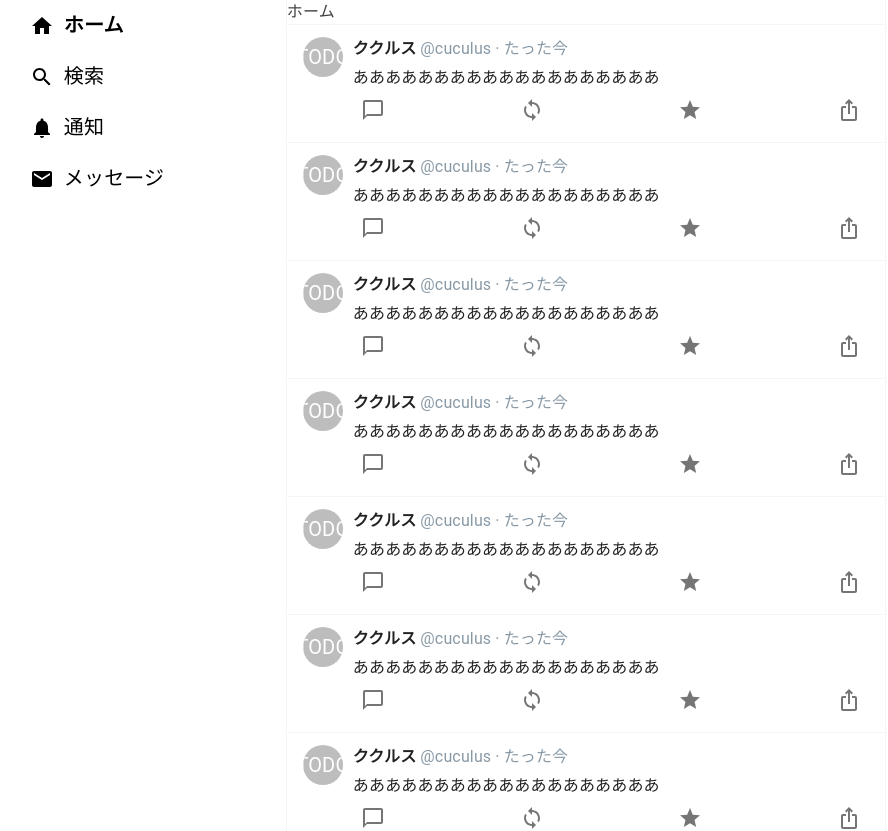
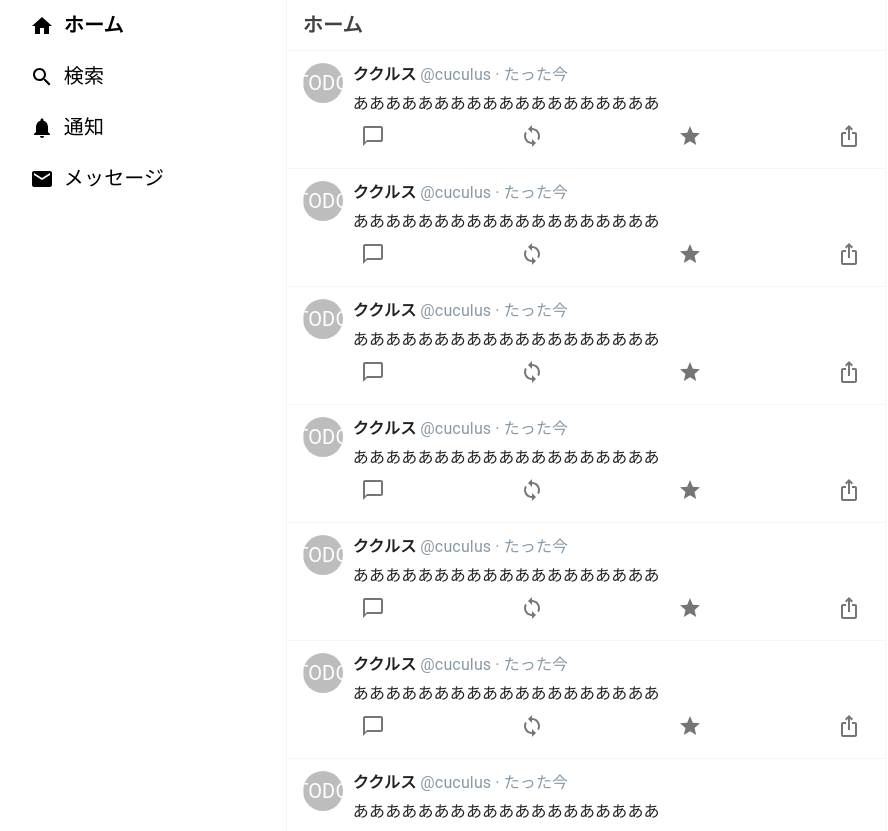
Before and after one commit to cuculus-dev/cuculus, a Next.js app: page /home in a window 1280 px wide. Shown: the top 831 px of the page, without its empty margins (28-916 px from the left). Built offline with nearby package versions, Linux system fonts and the light colour scheme; what @cuculus/cuculus-api would draw is missing.

Commit message:
タイトルのフォント調整

```diff
--- a/src/components/PrimaryColumn.tsx
+++ b/src/components/PrimaryColumn.tsx
@@ -22,6 +22,15 @@ const Header = styled('header')`
   z-index: ${({ theme }) => theme.zIndex.appBar};
 `;
 
+const Title = styled('div')`
+  display: flex;
+  min-height: 50px;
+  font-size: 20px;
+  font-weight: bold;
+  padding: 0 16px;
+  align-items: center;
+`;
+
 type Props = {
   columnName: string;
   tabs?: string[];
@@ -31,7 +40,9 @@ type Props = {
 export default function PrimaryColumn({ columnName, children }: Props) {
   return (
     <Main>
-      <Header>{columnName}</Header>
+      <Header>
+        <Title>{columnName}</Title>
+      </Header>
       {children}
     </Main>
   );
```
